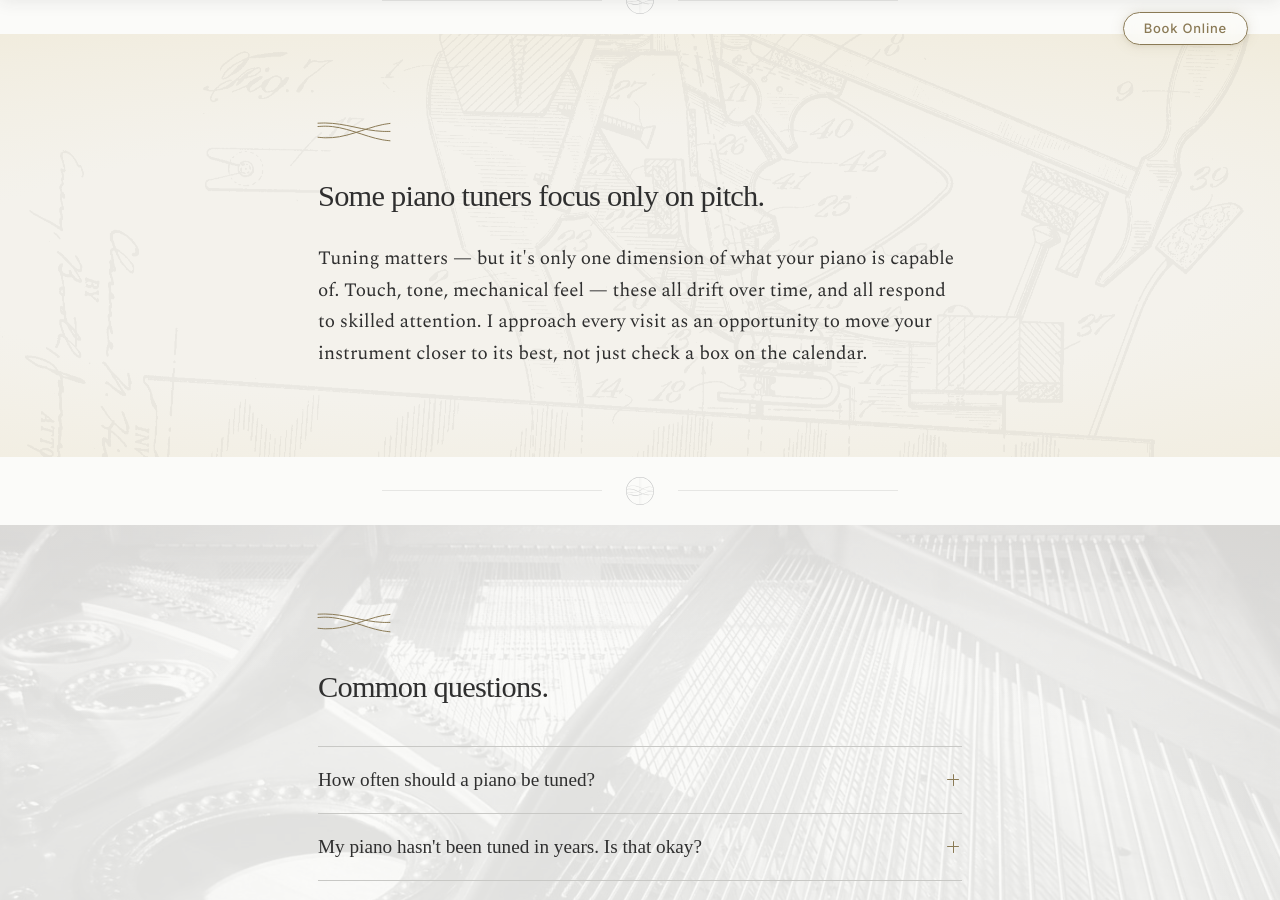
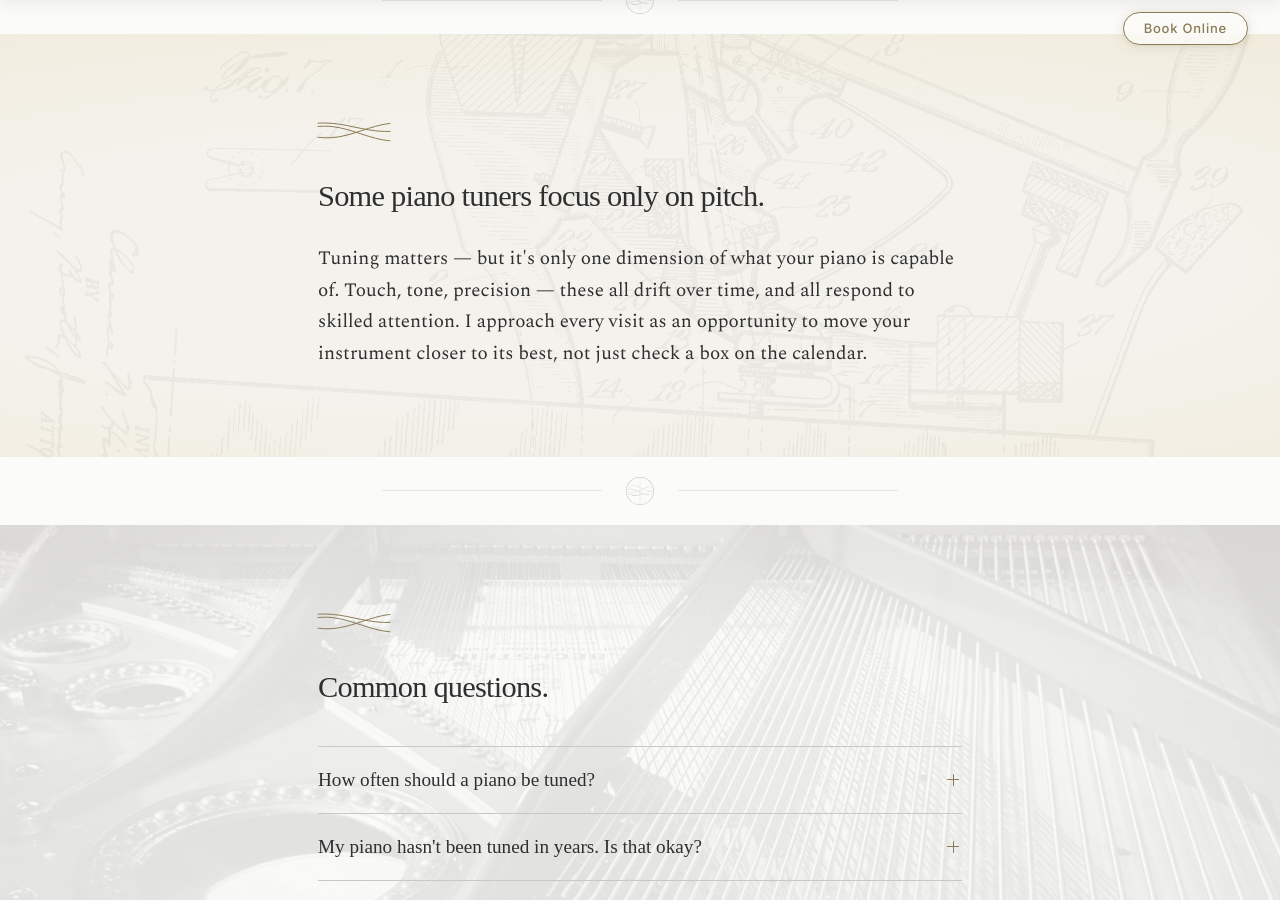
Before and after one commit to jacoblast/jacoblast.github.io, a Jekyll site: the page built from index.html, in a window 1280 px wide and 900 px high, scrolled down 4715 px. Built offline with Jekyll 4.4.1, drawn with Linux system fonts in a browser that asks for light colours; some web fonts are replaced.

Commit message:
Replace 'mechanical feel' with 'precision' in approach section
- More meaningful and specific terminology
- Describes how action responds to touch

```diff
--- a/index.html
+++ b/index.html
@@ -274,7 +274,7 @@ canonical: "https://www.wholetonepiano.com/"
     <div class="wrap">
       {% include string-divider.html %}
       <h2 id="approach-heading" class="reveal">Some piano tuners focus only on pitch.</h2>
-      <p class="reveal">Tuning matters — but it's only one dimension of what your piano is capable of. Touch, tone, mechanical feel — these all drift over time, and all respond to skilled attention. I approach every visit as an opportunity to move your instrument closer to its best, not just check a box on the calendar.</p>
+      <p class="reveal">Tuning matters — but it's only one dimension of what your piano is capable of. Touch, tone, precision — these all drift over time, and all respond to skilled attention. I approach every visit as an opportunity to move your instrument closer to its best, not just check a box on the calendar.</p>
     </div>
   </section>
 
```
